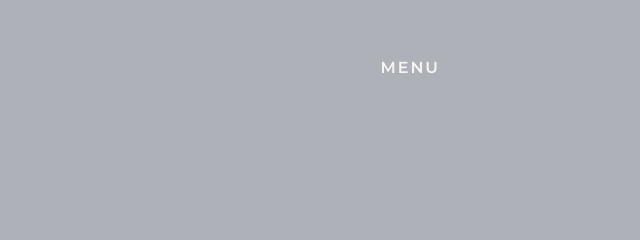
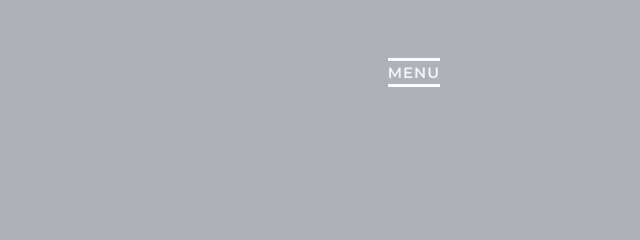
Before and after one commit to Dimitri-F/mock-upIntegration, a website: page index.html in a window 1280 px wide. Shown: the top 240 px of the page, 640-1280 px from the left. Drawn offline with Linux system fonts and the light colour scheme.

Commit message:
icone menu finalisé

```diff
--- a/scss/_placeholders.scss
+++ b/scss/_placeholders.scss
@@ -0,0 +1,5 @@
+%flex-row {
+  display: flex;
+  justify-content: space-between;
+  align-items: center;
+}
--- a/scss/_variables.scss
+++ b/scss/_variables.scss
@@ -4,3 +4,5 @@ $font-principal: 'Raleway', sans-serif;
 
 //COULEURS
 $txt-blanc: #f5f5f5;
+
+$blanc: #fff;
--- a/scss/style.scss
+++ b/scss/style.scss
@@ -37,9 +37,13 @@ header {
         top: 58px;
         right: 200px;
         text-transform: uppercase;
-        color: #f5f5f5;
+        color: $txt-blanc;
         font-family: $font-logo;
-        letter-spacing: 2px;
+        letter-spacing: 1px;
+        font-size: 15px;
+        border-top: 3px solid #fff;
+        border-bottom: 3px solid #fff;
+        padding: 2px 0;
     }
 }
 
```
Also changed, not shown: css/style.css, 1 other file.
